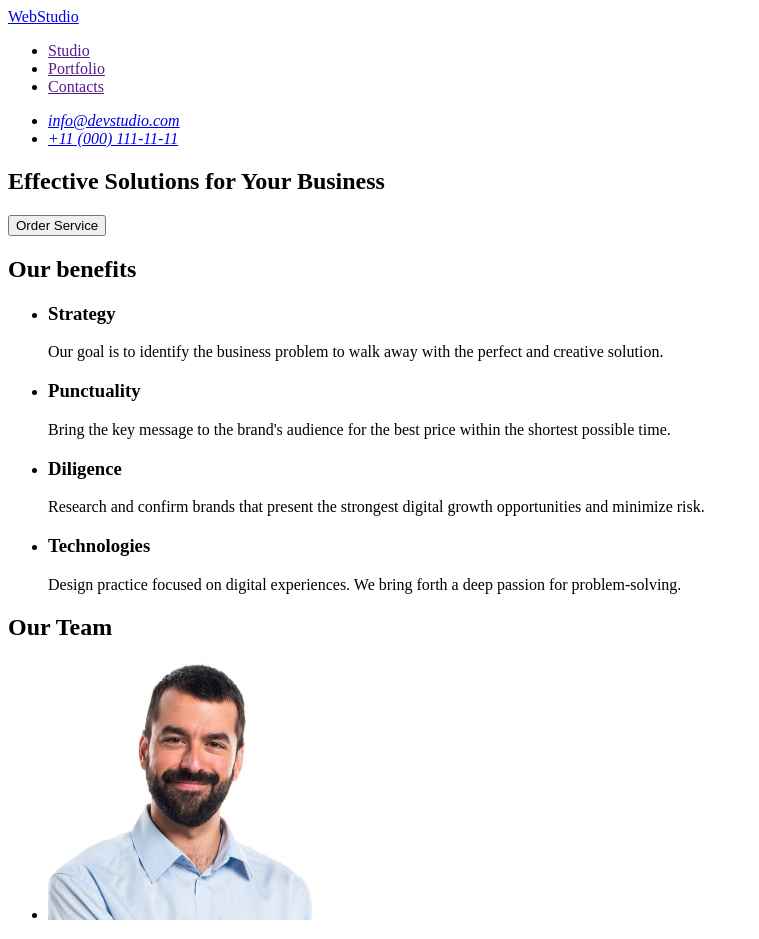
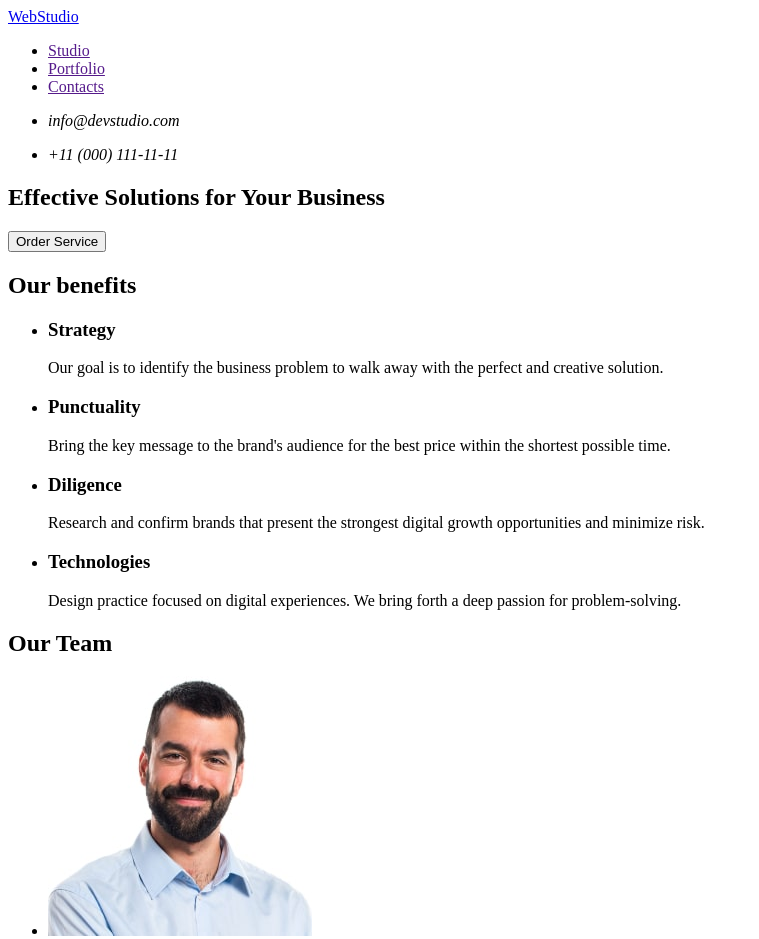
Before and after one commit to Bohdan-Lytvynets/goit-markup-hw-06, a plain HTML site: page index.html in a window 1280 px wide. Shown: the top 939 px of the page, without its empty margins (0-759 px from the left). Drawn offline with Linux system fonts and the light colour scheme.

Commit message:
finalization

```diff
--- a/index.html
+++ b/index.html
@@ -18,8 +18,8 @@
         </nav>
         <address>
             <ul>
-                <li><a href="mailto:info@devstudio.com">info@devstudio.com</a></li>
-                <li><a href="tel:+110001111111">+11 (000) 111-11-11</a></li>
+                <li><p>info@devstudio.com</p></li>
+                <li><p>+11 (000) 111-11-11</p></li>
             </ul>
 
 
```
